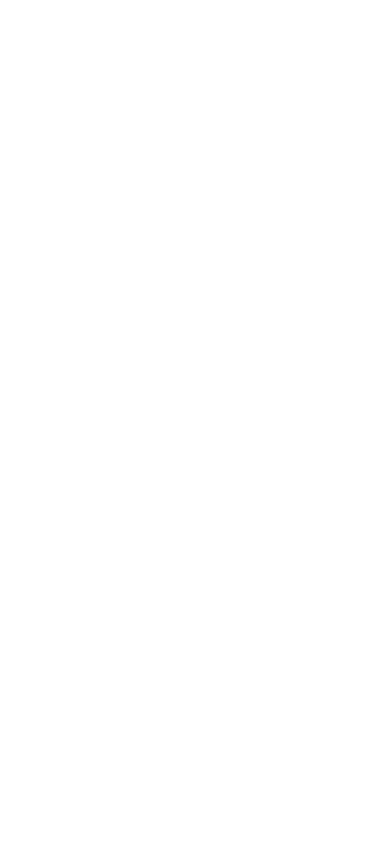
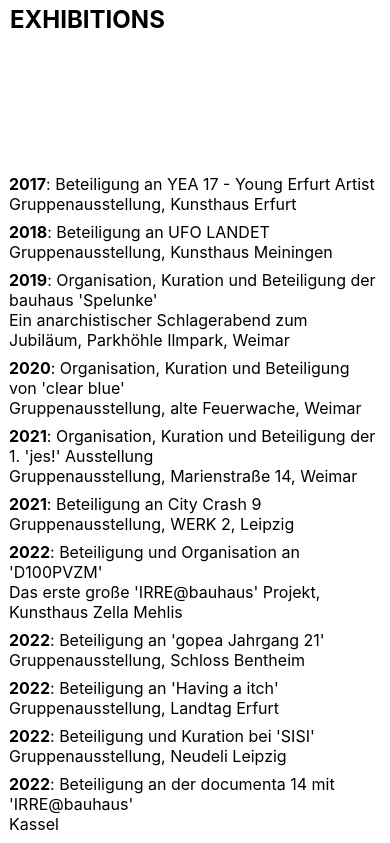
Before and after one commit to Ewald9090/ewald-janz, a React (Create React App) app: page /exhibitions in a window 390 px wide. Before the commit this address had no page. Shown: the top 843 px of the page. Built offline with nearby package versions, Linux system fonts and the light colour scheme.

Commit message:
Mobile style.

```diff
--- a/src/App.js
+++ b/src/App.js
@@ -7,6 +7,7 @@
 import Works from "./components/Works";
 import Text from "./components/Text";
 import CV from "./components/CV"
+import Exhibitions from "./components/Exhibitions";
 
 function App() {
   return (
@@ -18,11 +19,9 @@
           <Route path="/works/drawings" element={<Works category={"drawings"}/>} />
           <Route path="/works/collages" element={<Works category={"collages"}/>} />
           <Route path="/works/object" element={<Works category={"object"}/>} />
-
           <Route path="/text" element={<Text/>}/>
-
+          <Route path="/exhibitions" element={<Exhibitions/>}/>
           <Route path="/cv" element={<CV/>}/>
-
           <Route exact path="/" element={<Index/>}/>
         </Routes>
       </Router>
--- /dev/null
+++ b/src/components/Exhibitions/Exhibitions.css
@@ -0,0 +1,32 @@
+#exhibitions-wrapper {
+    display: flex;
+}
+
+#exhibitions-content-container {
+    padding: 9px;
+    display: flex;
+    flex-direction: column;
+    width: 100%;
+    height: 100vh;
+    align-items: center;
+    align-content: center;
+    justify-content: center;
+}
+
+#exhibitions-content-container ul {
+    text-align: left;
+    display: flex;
+    flex-direction: column;
+    gap: 0.5em;
+    margin: 0 auto;
+}
+
+
+@media screen and (max-width: 768px) {
+    #exhibitions-wrapper {
+        flex-direction: column;
+    }
+    #exhibitions-wrapper .side-nav {
+        min-height: 10em;
+    }
+  }
--- /dev/null
+++ b/src/components/Exhibitions/index.js
@@ -0,0 +1,89 @@
+import "./Exhibitions.css"
+
+export default function Exhibitions() {
+  const exhibitions = [
+      {
+        year: 2017,
+        title: "Beteiligung an YEA 17 - Young Erfurt Artist",
+        description: "Gruppenausstellung, Kunsthaus Erfurt"
+      },
+      {
+        year: 2018,
+        title: "Beteiligung an UFO LANDET",
+        description: "Gruppenausstellung, Kunsthaus Meiningen"
+      },
+      {
+        year: 2019,
+        title: "Organisation, Kuration und Beteiligung der bauhaus 'Spelunke'",
+        description: "Ein anarchistischer Schlagerabend zum Jubiläum, Parkhöhle Ilmpark, Weimar"
+      },
+      {
+        year: 2020,
+        title: "Organisation, Kuration und Beteiligung von 'clear blue'",
+        description: "Gruppenausstellung, alte Feuerwache, Weimar"
+      },
+      {
+        year: 2021,
+        title: "Organisation, Kuration und Beteiligung der 1. 'jes!' Ausstellung",
+        description: "Gruppenausstellung, Marienstraße 14, Weimar"
+      },
+      {
+        year: 2021,
+        title: "Beteiligung an City Crash 9",
+        description: "Gruppenausstellung, WERK 2, Leipzig"
+      },
+      {
+        year: 2022,
+        title: "Beteiligung und Organisation an 'D100PVZM'",
+        description: "Das erste große 'IRRE@bauhaus' Projekt, Kunsthaus Zella Mehlis"
+      },
+      {
+        year: 2022,
+        title: "Beteiligung an 'gopea Jahrgang 21'",
+        description: "Gruppenausstellung, Schloss Bentheim"
+      },
+      {
+        year: 2022,
+        title: "Beteiligung an 'Having a itch'",
+        description: "Gruppenausstellung, Landtag Erfurt"
+      },
+      {
+        year: 2022,
+        title: "Beteiligung und Kuration bei 'SISI'",
+        description: "Gruppenausstellung, Neudeli Leipzig"
+      },
+      {
+        year: 2022,
+        title: "Beteiligung an der documenta 14 mit 'IRRE@bauhaus'",
+        description: "Kassel"
+      },
+      {
+        year: 2022,
+        title: "Beteiligung an der 2. 'jes!' Ausstellung",
+        description: "Gruppenausstellung, Galerie 'DER MIXER', Frankfurt"
+      },
+      {
+        year: 2023,
+        title: "Organisation, Kuration und Teilnahme an 'KUNSTHURETRÆMT'",
+        description: "Ausstellung mit Alexander Lang, Tusche Galerie Weimar"
+      }
+    ];
+
+  return (
+    <div id="exhibitions-wrapper">
+      <div className="side-nav">
+        <h2>EXHIBITIONS</h2>
+      </div>
+      <div id="exhibitions-content-container">
+      <ul>
+        {exhibitions.map((exhibition, index) => (
+          <li key={index}>
+            <strong>{exhibition.year}</strong>: {exhibition.title}<br />
+            {exhibition.description}
+          </li>
+        ))}
+      </ul>
+      </div>
+    </div>
+  );
+}
--- a/src/components/Text/Text.css
+++ b/src/components/Text/Text.css
@@ -26,3 +26,12 @@
 blockquote {
 font-family: 'Roboto', sans-serif;
 }
+
+@media screen and (max-width: 768px) {
+    #text-wrapper {
+        flex-direction: column;
+    }
+    #text-wrapper .side-nav {
+        min-height: 5em;
+    }
+  }
```
